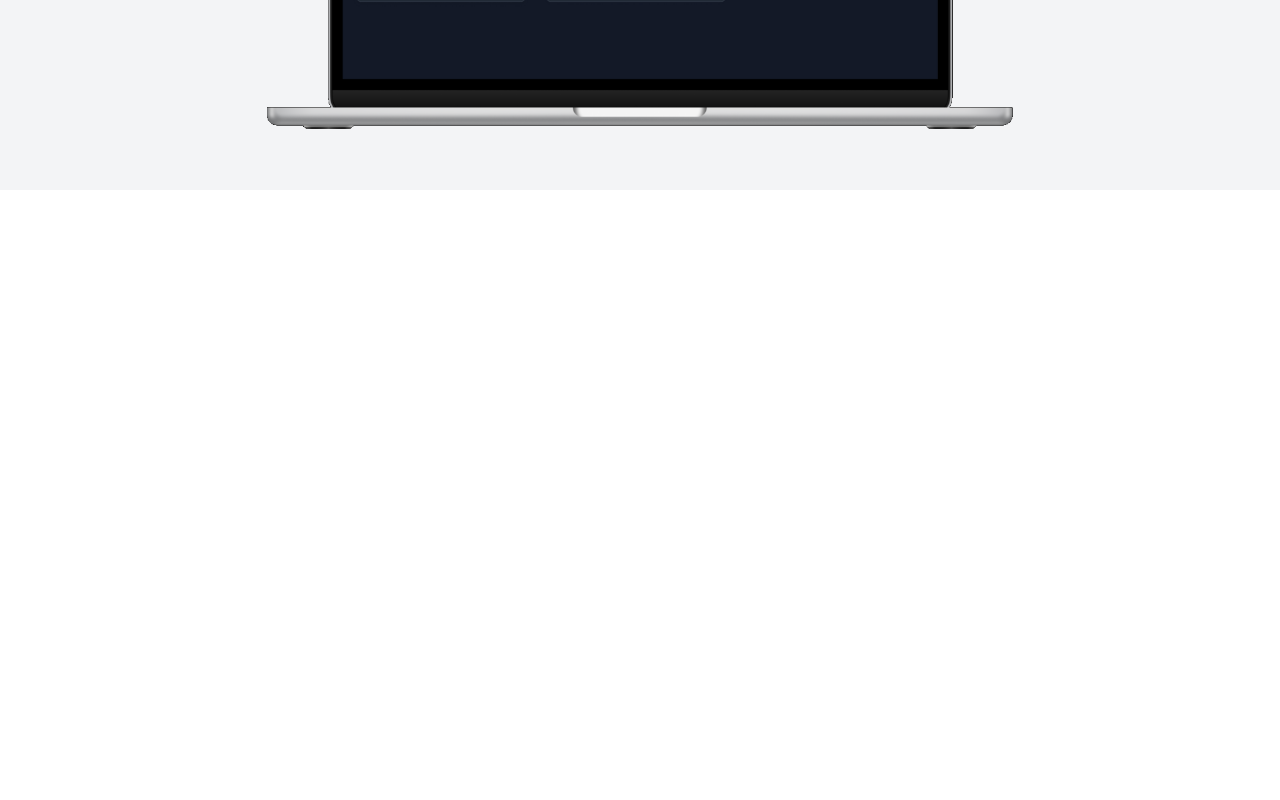
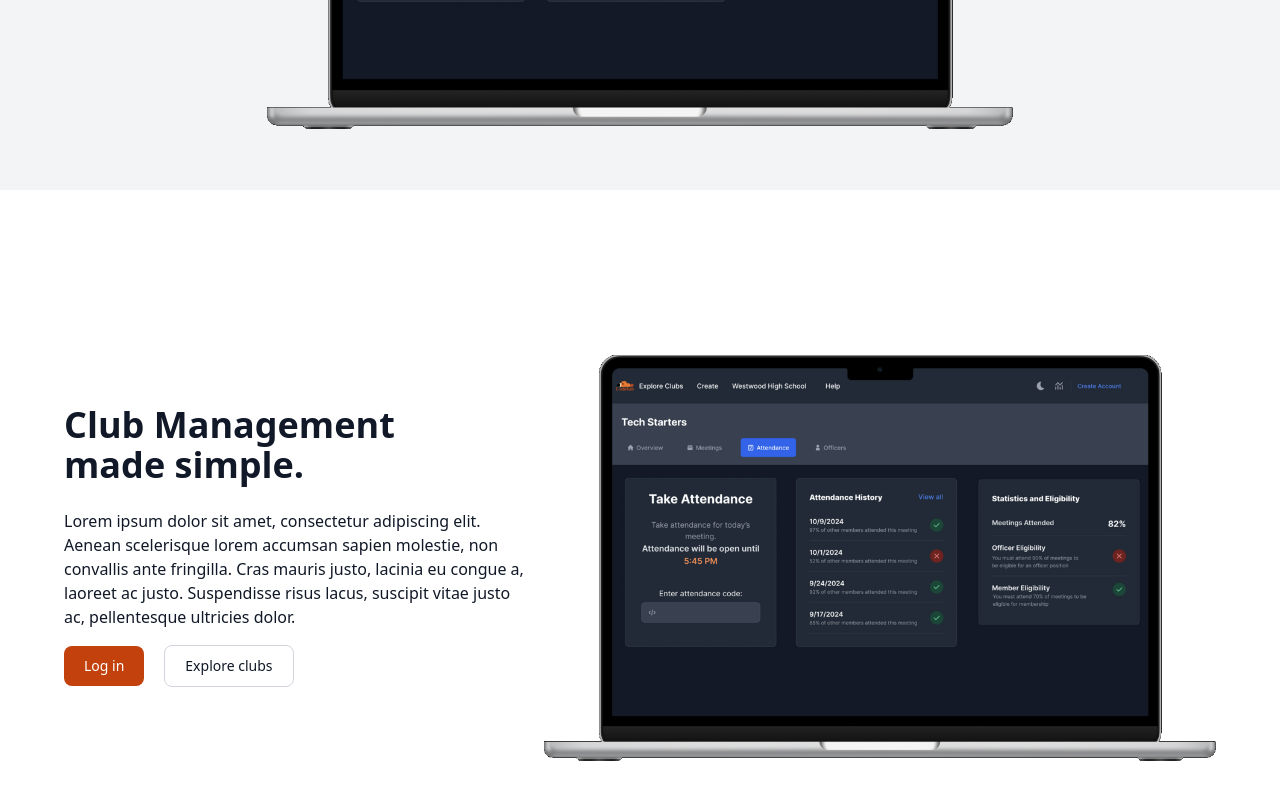
Before and after one commit to ww-club-hub/club-hub-web, a Vue app: page / in a window 1280 px wide. Shown: the part 610-1410 px from the top of the page. Before the commit the page ends 800 px from the top, so only its background shows below. Built offline with nearby package versions, Linux system fonts and the light colour scheme; no server answers.

Commit message:
added second section to HomeView

```diff
--- a/package.json
+++ b/package.json
@@ -4,7 +4,7 @@
   "private": true,
   "type": "module",
   "scripts": {
-    "dev": "vite",
+    "dev": "vite --host",
     "build": "run-p type-check \"build-only {@}\" --",
     "preview": "vite preview",
     "build-only": "vite build",
--- a/src/components/Navbar.vue
+++ b/src/components/Navbar.vue
@@ -16,7 +16,7 @@ async function logOut() {
 </script>
 
 <template>
-  <nav class="bg-white border-gray-200 dark:bg-gray-900">
+  <nav class="bg-white border-gray-200 dark:bg-gray-900 sticky top-0">
     <div class="max-w-screen-2xl flex flex-wrap items-center justify-between mx-auto p-4">
       <a href="/" class="flex items-center space-x-3 rtl:space-x-reverse">
         <img src="/icon.png" class="h-8" alt="Club Hub Logo" />
--- a/src/views/HomeView.vue
+++ b/src/views/HomeView.vue
@@ -5,8 +5,10 @@ import type { RouterLink } from 'vue-router';
 
 <template>
   <main>
+    <!-- Page 1 -->
     <section
       class="text-gray-900 dark:text-gray-100 bg-gray-100 dark:bg-gray-800 flex items-center justify-center flex-col h-[calc(100vh-4rem)]">
+
       <p class="pt-12 pb-6 font-bold text-4xl">Welcome to your clubs.</p>
       <div class="flex items-center gap-3">
         <RouterLink to="/login"
@@ -19,6 +21,46 @@ import type { RouterLink } from 'vue-router';
       </div>
 
       <img src="@/assets/landing/dashboard-preview.png" alt="Dashboard Preview" class="m-8 w-5/6 md:w-3/4 lg:w-7/12" />
+
+    </section>
+
+    <!-- Page 2 -->
+    <section
+      class="text-gray-900 dark:text-gray-100 bg-white dark:bg-gray-900 flex items-center justify-center flex-col h-[calc(100vh-4rem)]">
+
+      <div class="flex items-center gap-3 mx-16">
+
+        <div>
+
+          <p class="pt-12 pb-6 font-bold text-4xl">
+            Club Management
+            <br />made simple.
+          </p>
+
+          <p class="mb-4">Lorem ipsum dolor sit amet, consectetur adipiscing elit. Aenean scelerisque lorem accumsan
+            sapien molestie,
+            non convallis ante fringilla. Cras mauris justo, lacinia eu congue a, laoreet ac justo. Suspendisse risus
+            lacus, suscipit vitae justo ac, pellentesque ultricies dolor.</p>
+
+          <div class="flex items-center gap-3 md:mb-16">
+            <RouterLink to="/login"
+              class="text-white bg-orange-700 hover:bg-orange-800 focus:ring-4 focus:ring-orange-300 font-medium rounded-lg text-sm px-5 py-2.5 me-2 mb-2 dark:bg-orange-600 dark:hover:bg-orange-700 focus:outline-none dark:focus:ring-orange-800">
+              Log in</RouterLink>
+
+            <RouterLink to="/explore"
+              class="text-gray-900 bg-white border border-gray-300 focus:outline-none hover:bg-gray-100 focus:ring-4 focus:ring-gray-100 font-medium rounded-lg text-sm px-5 py-2.5 me-2 mb-2 dark:bg-gray-800 dark:text-white dark:border-gray-600 dark:hover:bg-gray-700 dark:hover:border-gray-600 dark:focus:ring-gray-700">
+              Explore clubs</RouterLink>
+          </div>
+
+        </div>
+
+        <img src="@/assets/landing/dashboard-preview.png" alt="Dashboard Preview"
+          class="hidden w-full md:block md:w-auto w-5/6 md:w-3/5 lg:w-7/12" />
+      </div>
+
+      <img src="@/assets/landing/dashboard-preview.png" alt="Dashboard Preview"
+          class="block w-full md:hidden mt-8 md:w-auto w-4/5 mb-16" />
+
     </section>
   </main>
 </template>
```
Lines whose indentation alone changed are shown as unchanged.
